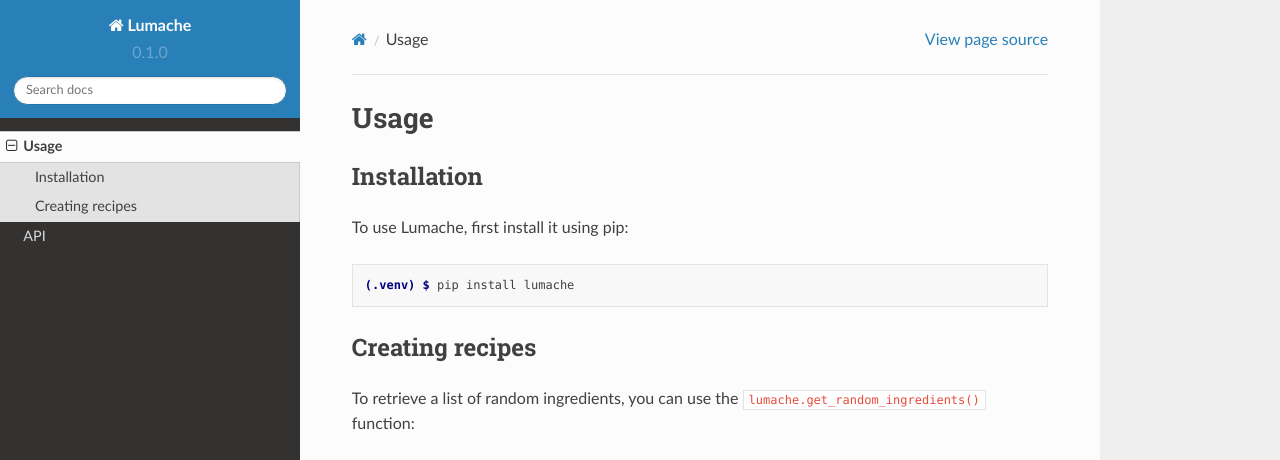
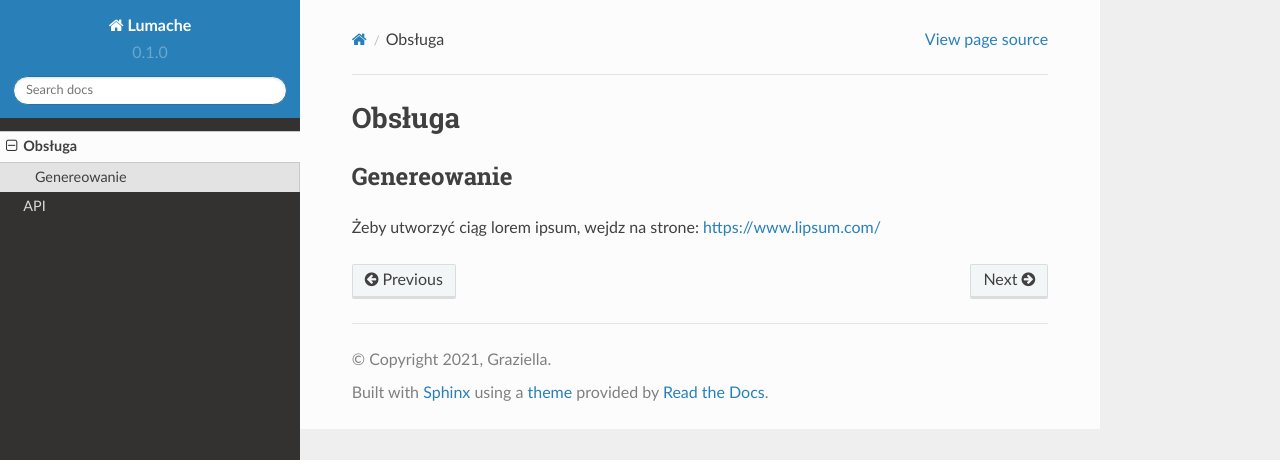
Before and after one commit to juleryk/juleryk-zse-4TR-EK-rtd, a Sphinx documentation site: the page built from docs/source/usage.rst, in a window 1280 px wide and 1095 px high. Shown: the top 460 px of the window. Built offline with Sphinx 7.4.7 and the Read the Docs theme 2.0.0, drawn with Linux system fonts in a browser that asks for light colours; some of the changed text lies outside the part shown; grey boxes are pictures that could not be loaded.

Commit message:
Update usage.rst

```diff
--- a/docs/source/usage.rst
+++ b/docs/source/usage.rst
@@ -1,33 +1,8 @@
-Usage
+Obsługa
 =====
 
 .. _installation:
 
-Installation
+Genereowanie
 ------------
-
-To use Lumache, first install it using pip:
-
-.. code-block:: console
-
-   (.venv) $ pip install lumache
-
-Creating recipes
-----------------
-
-To retrieve a list of random ingredients,
-you can use the ``lumache.get_random_ingredients()`` function:
-
-.. autofunction:: lumache.get_random_ingredients
-
-The ``kind`` parameter should be either ``"meat"``, ``"fish"``,
-or ``"veggies"``. Otherwise, :py:func:`lumache.get_random_ingredients`
-will raise an exception.
-
-.. autoexception:: lumache.InvalidKindError
-
-For example:
-
->>> import lumache
->>> lumache.get_random_ingredients()
-['shells', 'gorgonzola', 'parsley']
+Żeby utworzyć ciąg lorem ipsum, wejdz na strone: https://www.lipsum.com/
```
